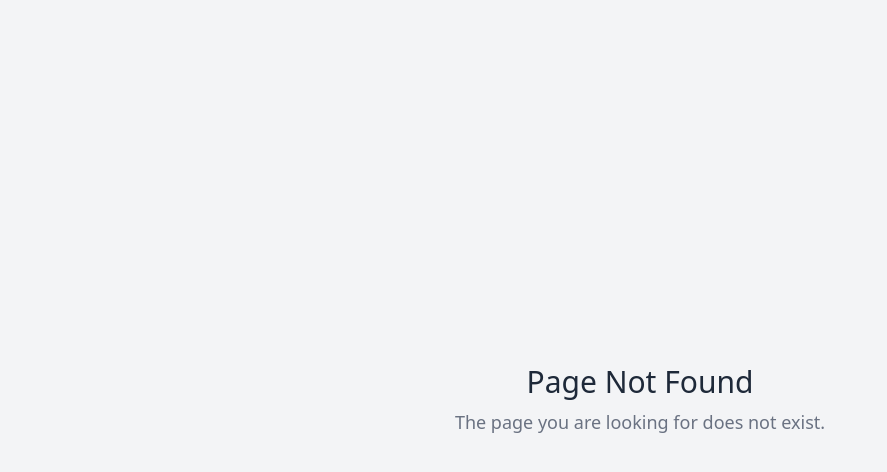
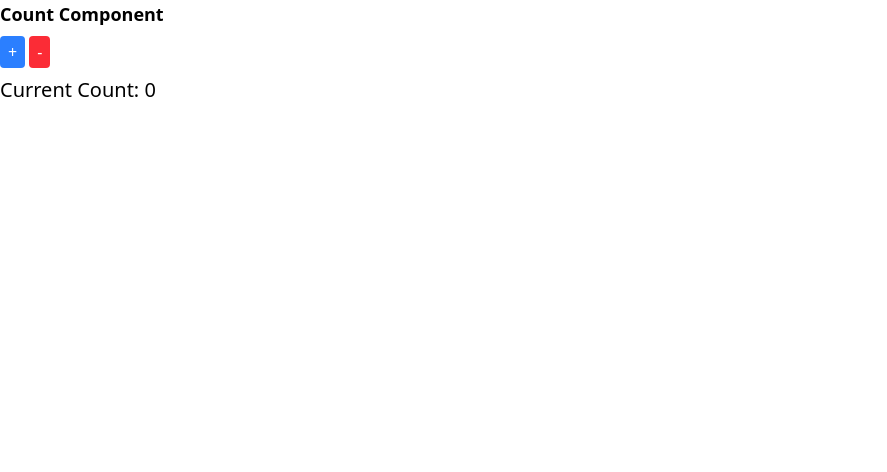
Before and after one commit to DaiNgo72/BCDN14-React, a React (Vite) app: page /redux/count in a window 1280 px wide. Before the commit this address had no page. Shown: the top 472 px of the page, without its empty margins (0-887 px from the left). Built offline with nearby package versions, Linux system fonts and the light colour scheme.

Commit message:
feat: implement Redux count slice and Count component, update store configuration, and enhance README with Redux details

```diff
--- a/src/App.jsx
+++ b/src/App.jsx
@@ -1,15 +1,15 @@
-import { Routes, Route } from "react-router";
-import { Watch } from "./pages/Watch";
-import { MarketPlace } from "./pages/MarketPlace";
-import { BaseTemplate } from "./templates/BaseTemplate";
+import { createContext, useState } from "react";
+import { Route, Routes } from "react-router";
+import { Count } from "./modules/redux/Count";
 import { GroupFeed } from "./pages/GroupFeed";
 import { Home } from "./pages/Home";
+import { Login } from "./pages/Login";
+import { MarketPlace } from "./pages/MarketPlace";
 import { NotFound } from "./pages/NotFound";
-import { Login } from "./pages/Login";
-import { PrivateRoute } from "./templates/PrivateRoute";
 import { Register } from "./pages/Register";
-import { useState, createContext } from "react";
+import { Watch } from "./pages/Watch";
 import { ThemeProvider } from "./providers/ThemeProvider";
+import { BaseTemplate } from "./templates/BaseTemplate";
 
 // Bước 1: tạo context để lưu giữa state
 export const UserLoginContext = createContext();
@@ -56,7 +56,7 @@ function App() {
               element={<Register userLogin={userLogin} />}
             ></Route>
 
-            <Route path="bao/:id"></Route>
+            <Route path="/redux/count" Component={Count}></Route>
 
             {/*
           - Wildcard: `*`
--- /dev/null
+++ b/src/modules/redux/Count.jsx
@@ -0,0 +1,16 @@
+export function Count() {
+  return (
+    <>
+      <div className="text-lg font-bold mb-4">Count Component</div>
+
+      <button className="px-4 py-2 bg-blue-500 text-white rounded hover:bg-blue-600 mr-2">
+        +
+      </button>
+      <button className="px-4 py-2 bg-red-500 text-white rounded hover:bg-red-600">
+        -
+      </button>
+
+      <h2 className="mt-4 text-xl">Current Count: 0</h2>
+    </>
+  );
+}
--- /dev/null
+++ b/src/store/count.slice.js
@@ -0,0 +1,36 @@
+import { createSlice } from '@reduxjs/toolkit'
+
+const countSlice = createSlice({
+    // 3 thuộc tính bắt buộc phải truyền vào
+
+    // name: duy nhất để redux phân biệt được các reducer khác nhau
+    name: "countSlice",
+
+    /**
+     * Giá trị khởi tạo ban đầu của store
+     * - giống như khởi tạo của useState
+     */
+    initialState: {
+        countValue: 10
+    },
+
+
+    /**
+     * Các hành động mà các bạn cần xử lý với store này
+     *
+     * - tăng biết count
+     * - giảm biến count
+     * - reset lại biến count
+     * - tăng biến count lên 2 giá trị
+     *
+     * Tương ứng với mỗi hành động thì chúng ta sẽ tạo mỗi method khác nhau trong thuộc tính reducers
+     */
+    reducers: {
+        inc() { },
+        desc() { },
+        reset() { }
+    }
+})
+
+// Lấy reducer từ countSlice
+export const countReducer = countSlice.reducer;
--- a/src/store/index.js
+++ b/src/store/index.js
@@ -1,12 +1,11 @@
 import { configureStore } from '@reduxjs/toolkit';
+import { countReducer } from './count.slice'
 
 // B1: Khởi tạo store
 // - Chỉ cần khởi tạo một lần duy nhất
 export const store = configureStore({
     reducer: {
-        countReducer: (state = { count: 1 }) => {
-            return state
-        }
+        count: countReducer,
     }
 })
 
```
Also changed, not shown: 1 other file (tests, documents, lock files or other folders).
